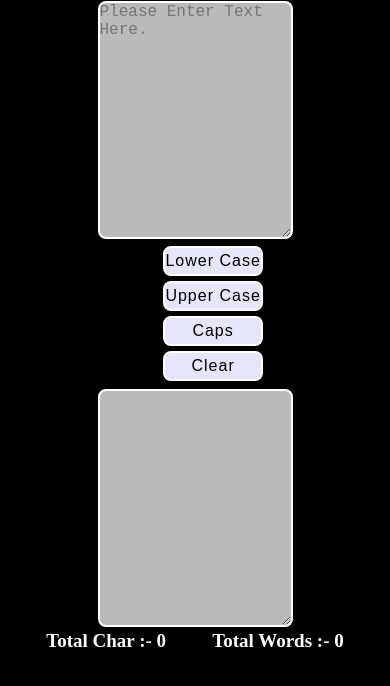
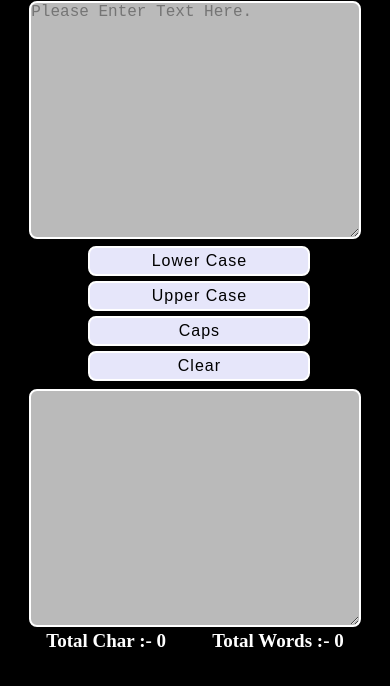
Before and after one commit to Ajeet3763/Text-Analyzer, a plain HTML site: page index.html in a window 390 px wide. Shown: the part 50-736 px from the top of the page. Drawn offline with Linux system fonts and the light colour scheme.

Commit message:
initial commit

```diff
--- a/style.css
+++ b/style.css
@@ -81,3 +81,14 @@ h2 {
         margin-left: 10%;
     }
 }
+
+@media screen and (max-width:400px) {
+    .text {
+        width: 85%;
+    }
+
+    .btn #btn1 {
+        width: 90%;
+        margin-left: -50px;
+    }
+}
```
